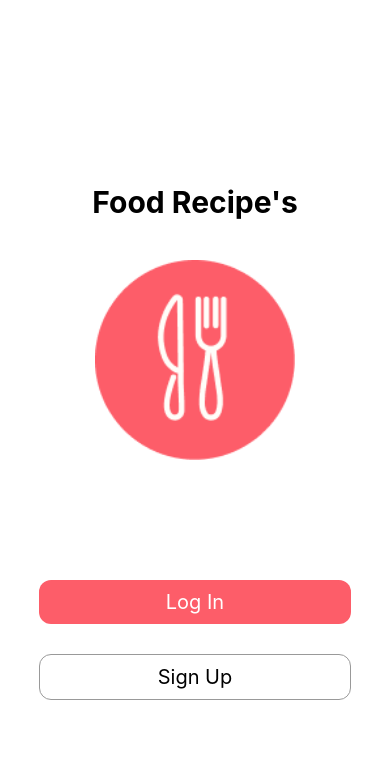
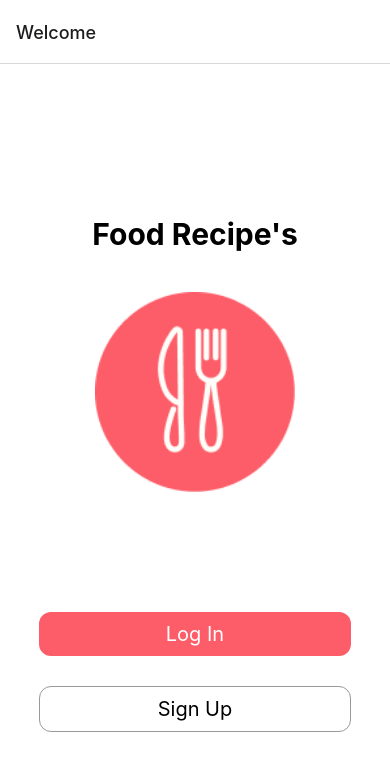
Before and after one commit to swanandvaidya/rnFoodReceipe, a React Native app: screen / in a window 390 px wide. Shown: the top 770 px of the page. Built offline with nearby package versions, Linux system fonts and the light colour scheme.

Commit message:
react navigation dependency added and screen list added for routing

```diff
--- a/App.tsx
+++ /dev/null
@@ -1,22 +0,0 @@
-import React from 'react';
-
-import {SafeAreaView, StatusBar, StyleSheet, View} from 'react-native';
-import HomeScreen from './src/screens/HomeScreen';
-import WelcomeScreen from './src/screens/WelcomeScreen';
-
-const App = () => {
-  return (
-    <View style={styles.container}>
-      <WelcomeScreen></WelcomeScreen>
-    </View>
-  );
-};
-
-const styles = StyleSheet.create({
-  container: {
-    flex: 1,
-    position: 'relative',
-  },
-});
-
-export default App;
--- a/index.js
+++ b/index.js
@@ -3,7 +3,7 @@
  */
 
 import {AppRegistry} from 'react-native';
-import App from './App';
+import App from './src/App';
 import {name as appName} from './app.json';
 
 AppRegistry.registerComponent(appName, () => App);
--- a/package.json
+++ b/package.json
@@ -10,8 +10,12 @@
     "test": "jest"
   },
   "dependencies": {
+    "@react-navigation/native": "^6.1.18",
+    "@react-navigation/native-stack": "^6.10.1",
     "react": "18.2.0",
-    "react-native": "0.74.3"
+    "react-native": "0.74.3",
+    "react-native-safe-area-context": "^4.10.8",
+    "react-native-screens": "^3.32.0"
   },
   "devDependencies": {
     "@babel/core": "^7.20.0",
--- /dev/null
+++ b/src/App.tsx
@@ -0,0 +1,11 @@
+import React from 'react';
+
+import {StyleSheet, View} from 'react-native';
+
+import AppNavigation from './AppNavigation';
+
+const App = () => {
+  return <AppNavigation></AppNavigation>;
+};
+
+export default App;
--- /dev/null
+++ b/src/AppNavigation.jsx
@@ -0,0 +1,19 @@
+import {View, Text} from 'react-native';
+import React from 'react';
+import {NavigationContainer} from '@react-navigation/native';
+import {createNativeStackNavigator} from '@react-navigation/native-stack';
+import WelcomeScreen from './screens/WelcomeScreen';
+
+const Stack = createNativeStackNavigator();
+
+const AppNavigation = () => {
+  return (
+    <NavigationContainer>
+      <Stack.Navigator initialRouteName="Welcome">
+        <Stack.Screen name="Welcome" component={WelcomeScreen}></Stack.Screen>
+      </Stack.Navigator>
+    </NavigationContainer>
+  );
+};
+
+export default AppNavigation;
```
Also changed, not shown: src/AppRoutesList.js (added), src/screens/ForgotPassword.jsx (added), src/screens/LoginScreen.jsx (added), src/screens/SignUpScreen.jsx (added), 3 other files (tests, documents, lock files or other folders).
